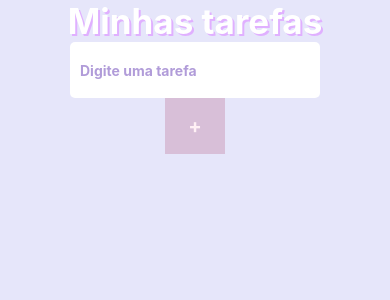
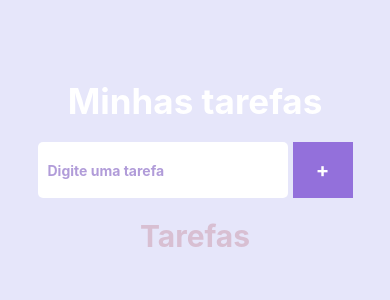
Before and after one commit to MarciaRejane/Exercicios_004, a React Native app: screen / in a window 390 px wide. Shown: the top 300 px of the page. Built offline with nearby package versions, Linux system fonts and the light colour scheme.

Commit message:
Questão 6 finalizada, melhorei o layout da tela de lista

```diff
--- a/src/screens/List/index.tsx
+++ b/src/screens/List/index.tsx
@@ -1,7 +1,7 @@
-import React, {useState} from 'react';
-import { Text, View, TextInput, TouchableOpacity, ScrollView} from 'react-native';
+import React, { useState } from 'react';
+import { Text, View, TextInput, TouchableOpacity, ScrollView } from 'react-native';
 
-import {styles} from './styles';
+import { styles } from './styles';
 
 
 export default function List() {
@@ -9,14 +9,14 @@ export default function List() {
   const [tarefas, setTarefas] = useState<string[]>([]);
 
   const handleAddTask = () => {
-    if(texto.trim() !== "") {
+    if (texto.trim() !== "") {
       setTarefas([...tarefas, texto]);
       setTexto("");
     }
   };
 
-  const remover = ( indexRemove:number) => {
-    setTarefas(tarefas.filter((_,index) => index !== indexRemove));
+  const remover = (indexRemove: number) => {
+    setTarefas(tarefas.filter((_, index) => index !== indexRemove));
   };
 
 
@@ -24,6 +24,7 @@ export default function List() {
   return (
     <View style={styles.container}>
       <Text style={styles.titulo}>Minhas tarefas</Text>
+      <View style={styles.InputButton}>
 
         <TextInput
           style={styles.Input}
@@ -36,9 +37,11 @@ export default function List() {
         <TouchableOpacity style={styles.button} onPress={handleAddTask}>
           <Text style={styles.buttonText}>+</Text>
         </TouchableOpacity>
+      </View>
 
+      <Text style={styles.textTarefa}>Tarefas</Text>
       <ScrollView style={styles.scrollView}>
-      {tarefas.map((tarefa, index) =>(
+        {tarefas.map((tarefa, index) => (
 
           <View key={index} style={styles.item}>
             <Text style={styles.texto}>{tarefa}</Text>
--- a/src/screens/List/styles.ts
+++ b/src/screens/List/styles.ts
@@ -5,14 +5,19 @@ export const styles = StyleSheet.create({
     flex: 1,
     backgroundColor: '#E6E6FA',
     alignItems: 'center',
-    justifyContent: 'center',
+    justifyContent: 'space-between',
+
   },
   titulo: {
     fontSize: 35,
     fontWeight: 'bold',
     color: 'white',
-    textShadowColor: '#e0b0ff',
-    textShadowOffset: {width: 2, height: 2},
+    marginTop: 80,
+    marginBottom:20,
+  },
+  InputButton:{
+    flexDirection: 'row',
+    gap: 5,
   },
   Input:{
     backgroundColor: 'white',
@@ -21,43 +26,51 @@ export const styles = StyleSheet.create({
     borderRadius: 5,
     fontWeight: 'bold',
     padding:10,
-
-
+    marginBottom: 20,
   },
   texto: {
     fontSize: 20,
     color: 'black',
-    // textShadowColor: '#e0b0ff',
-    // textShadowOffset: {width: 2, height: 2},
     padding: 10,
     width: 250,
+    height:45,
     backgroundColor: 'white',
-    marginVertical:2,
+    marginVertical:1,
   },
   button: {
     width:60,
     height: 56,
-    backgroundColor: '#D8BFD8',
+    backgroundColor: '#9370DB',
     alignItems: 'center',
     justifyContent:'center',
 
+
   },
   buttonText: {
-    color: '#FFF0F5',
+    color: '#FFFFFF',
     fontWeight:'bold',
     fontSize:20,
   },
+  textTarefa:{
+    color:'#D8BFD2',
+    fontSize: 30,
+    fontWeight: 'bold',
+  },
   scrollView: {
     flex:1,
+
   },
   item:{
+    flexDirection:'row',
+    gap:8,
   },
   remover:{
-    width:60,
-    height: 56,
+    width:50,
+    height: 45,
     backgroundColor:'rgb(233, 120, 194)',
     alignItems: 'center',
     justifyContent:'center',
+
   },
   removerText:{
     fontSize: 15,
```
Lines whose indentation alone changed are shown as unchanged.
